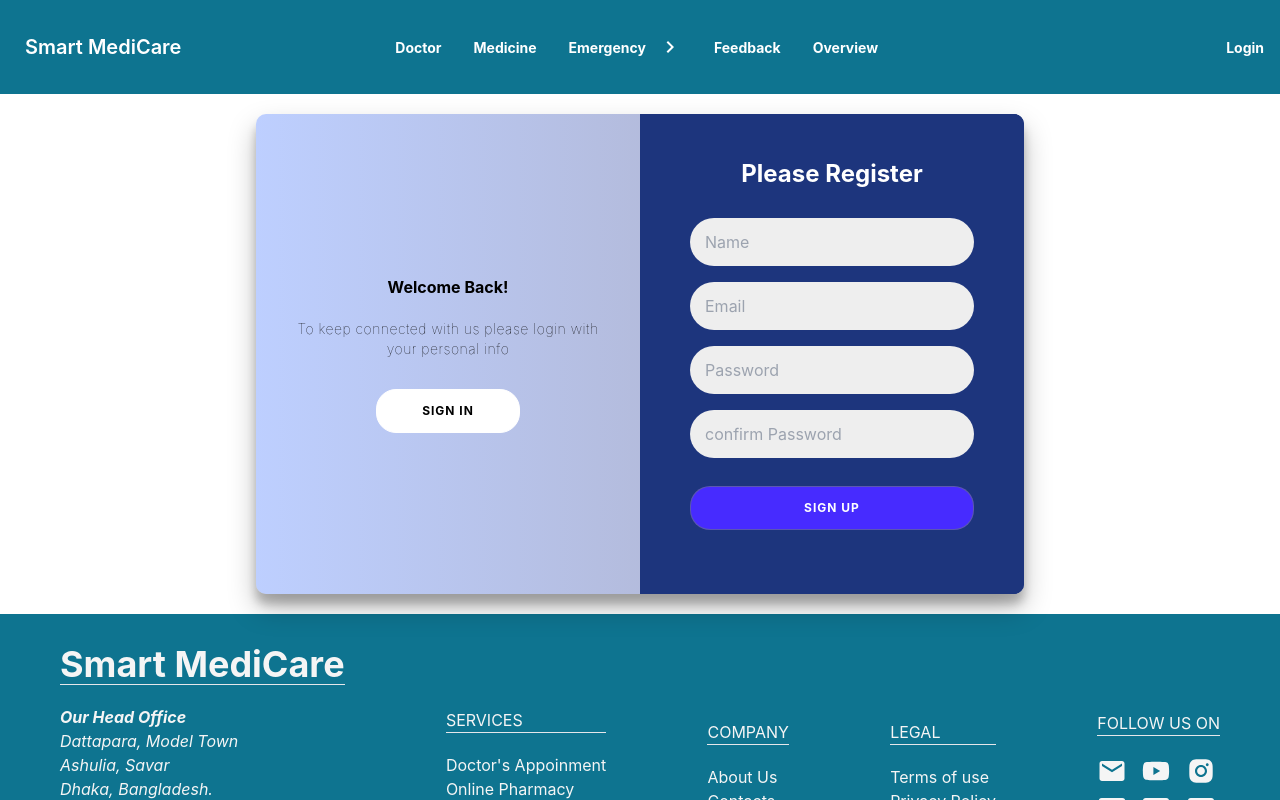
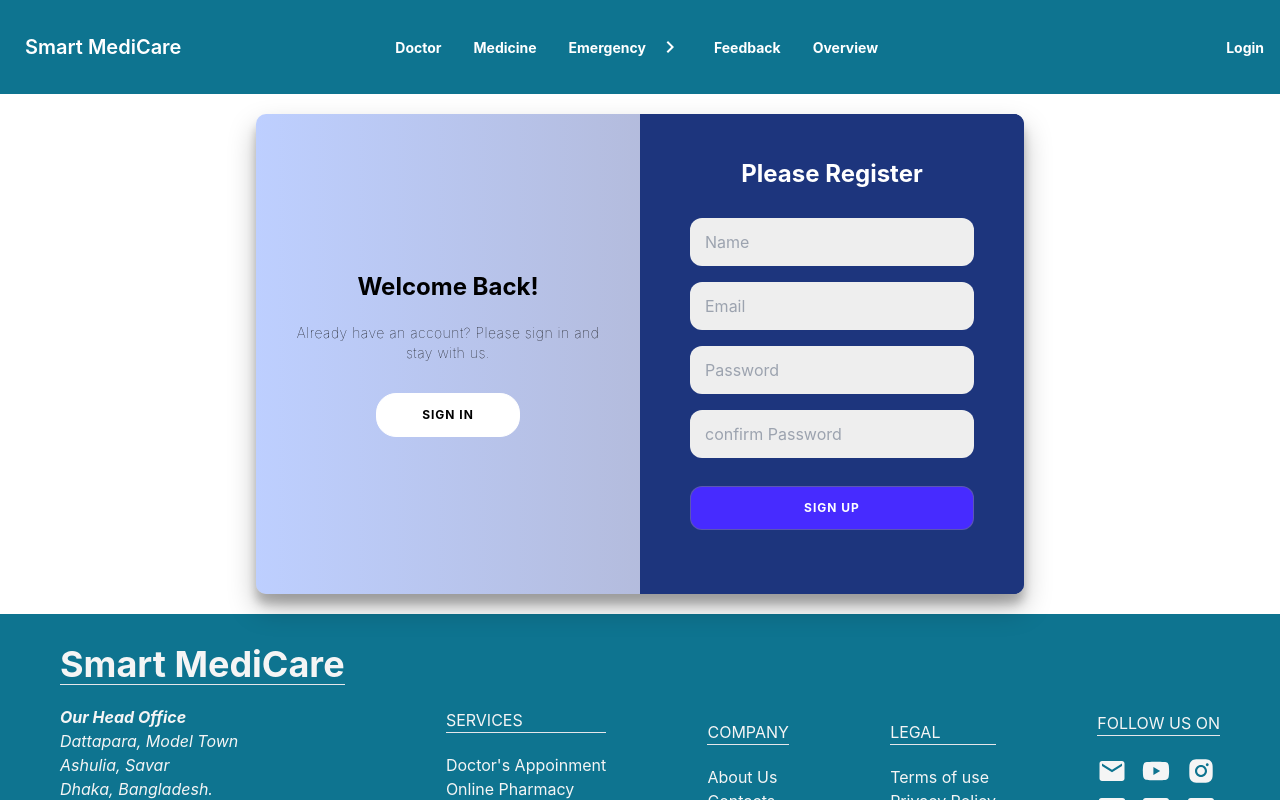
Before and after one commit to TouhedurRahman/smart-medicare-client, a React (Create React App) app: page /user/login in a window 1280 px wide. Both pictures are taken after a click on the button "SIGN UP". Shown: the top 800 px of the page. Built offline with nearby package versions, Linux system fonts and the light colour scheme; no server answers.

Commit message:
login registration page design updated

```diff
--- a/src/Pages/Home/SignUp/Sign.js
+++ b/src/Pages/Home/SignUp/Sign.js
@@ -66,14 +66,14 @@ const Sign = () => {
 				<input
 					type="text"
 					placeholder="Name"
-					className='rounded-full'
+					className='rounded-xl'
 					name="name"
 					onChange={(e) => signUpValue(e)}
 				/>
 				<input
 					type="email"
 					placeholder="Email"
-					className='rounded-full'
+					className='rounded-xl'
 					name="email"
 					onChange={(e) => signUpValue(e)}
 				/>
@@ -81,17 +81,17 @@ const Sign = () => {
 					type="password"
 					name="password"
 					placeholder="Password"
-					className='rounded-full'
+					className='rounded-xl'
 					onChange={(e) => signUpValue(e)}
 				/>
 				<input
 					type="password"
 					name="confirmPassword"
 					placeholder="confirm Password"
-					className='rounded-full'
+					className='rounded-xl'
 					onChange={(e) => signUpValue(e)}
 				/>
-				<button className='w-full hover:bg-[white] hover:text-[black] my-5'>Sign Up</button>
+				<button className='w-full hover:bg-[white] hover:text-[black] my-5 rounded-xl'>Sign Up</button>
 			</form>
 		</div>
 	);
--- a/src/Pages/Login/Login.js
+++ b/src/Pages/Login/Login.js
@@ -80,30 +80,36 @@ const Login = () => {
                 <input
                     type="email"
                     placeholder="Email"
-                    className='rounded-full'
+                    className='rounded-xl'
                     ref={emailRef}
                     onBlur={handleEmailOnBlur}
                 />
                 <input
                     type={passwordShown ? "text" : "password"}
                     placeholder="Password"
-                    className='rounded-full'
+                    className='rounded-xl'
                     ref={passwordRef}
                 />
-                <div className="w-full">
+                <div className="w-full mt-1">
                     <div className='flex justify-center items-center'>
-                        <input
-                            type="checkbox"
-                            className="w-4/3 form-check-input"
-                            onClick={togglePassword}
-                        />
-                        <label className="w-full text-[white] flex justify-start -p-5">
+                        <div>
+                            <input
+                                type="checkbox"
+                                onClick={togglePassword}
+                                className="form-check-input cursor-pointer"
+                                id="showPasswordCheckbox"
+                            />
+                        </div>
+                        <label
+                            htmlFor="showPasswordCheckbox"
+                            className="w-full text-[white] flex justify-start ml-1 cursor-pointer"
+                        >
                             Show Password
                         </label>
                     </div>
                 </div>
                 <p className='w-full text-[white]'>
-                    <div className='w-full flex justify-center items-center'>
+                    <div className='w-full flex justify-start items-center'>
                         Forget password?
                         <button
                             onClick={handleResetPassword}
@@ -113,7 +119,7 @@ const Login = () => {
                         </button>
                     </div>
                 </p>
-                <button className='w-full hover:bg-[white] hover:text-[black] mb-5'>Sign In</button>
+                <button className='w-full hover:bg-[white] hover:text-[black] mb-5 rounded-xl'>Sign In</button>
             </form>
         </div>
     );
--- a/src/Pages/Login/LoginProcess.js
+++ b/src/Pages/Login/LoginProcess.js
@@ -23,13 +23,13 @@ const LoginProcess = () => {
                     <div className="overlay-login-container">
                         <div className="overlay">
                             <div className="overlay-panel overlay-left">
-                                <h1 className='text-[black] font-bold'>Welcome Back!</h1>
-                                <p className='login-p text-[black] font-bold'>To keep connected with us please login with your personal info</p>
+                                <h1 className='text-[black] text-2xl font-bold'>Welcome Back!</h1>
+                                <p className='login-p text-[black] font-bold'>Already have an account? Please sign in and stay with us.</p>
                                 <button className="bg-[white] text-[black] border-[black] hover:bg-[black] hover:text-[white] hover: border-[white]" id="signIn" onClick={() => signInClick()}>Sign In</button>
                             </div>
                             <div className="overlay-panel overlay-right">
                                 <h1 className='text-[black] text-2xl font-bold'>Smart MediCare</h1>
-                                <p className='login-p text-[black] font-bold'>Enter your personal details and start journey with us</p>
+                                <p className='login-p text-[black] font-bold'>Don't have any account? Enter your personal details and start journey with us.</p>
                                 <button className="bg-[white] text-[black] border-[black] hover:bg-[black] hover:text-[white] hover: border-[white]" id="signUp" onClick={() => signUpClick()}>Sign Up</button>
                             </div>
                         </div>
```
